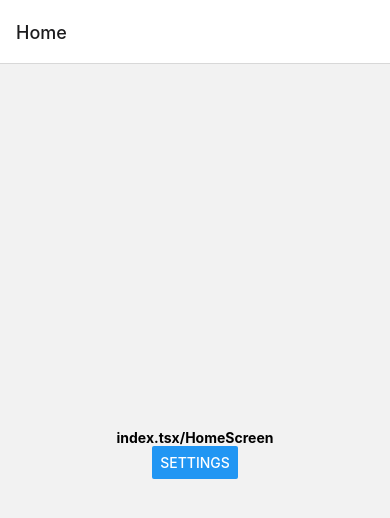
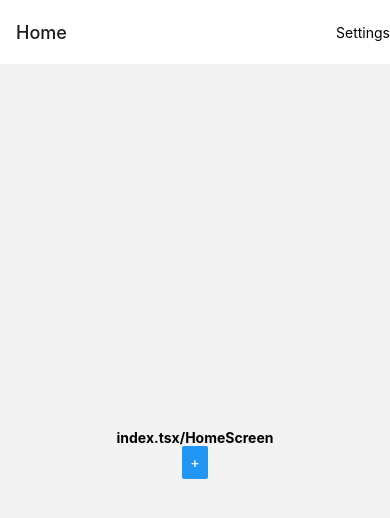
Before and after one commit to dvdgamer/pal-pals, a React Native app in the folder pal-pals/: screen /HomeScreen in a window 390 px wide. Shown: the top 518 px of the page. Built offline with nearby package versions, Linux system fonts and the light colour scheme.

Commit message:
header settings button now takes me to settings :D

```diff
--- a/pal-pals/App.tsx
+++ b/pal-pals/App.tsx
@@ -1,24 +1,40 @@
-import React from 'react';
-import HomeScreen from './app/index';
-import Settings from './app/screens/settings';
-import { StatusBar } from 'expo-status-bar';
-import { StyleSheet, Text, View } from 'react-native';
-import { NavigationContainer } from '@react-navigation/native';
-import { createStackNavigator } from '@react-navigation/stack';
+import Home from "./app/home";
+import HomeScreen from "./app/index";
+import Settings from "./app/screens/settings";
+import AddFriend from "./app/screens/addFriend";
+import ScreenHeaderBtn from "./components/ScreenHeaderBtn";
+import { StatusBar } from "expo-status-bar";
+import { StyleSheet, Text, View } from "react-native";
+import { NavigationContainer } from "@react-navigation/native";
+import { createStackNavigator } from "@react-navigation/stack";
 
 const Stack = createStackNavigator();
 
 export default function App() {
+  // const navigation = useNavigation();
   return (
     <NavigationContainer>
       <Stack.Navigator initialRouteName="Home">
-        <Stack.Screen name="Home" component={HomeScreen} />
+        <Stack.Screen
+          name="HomeScreen"
+          component={HomeScreen}
+          options={({ navigation }) => ({
+            headerShadowVisible: false,
+            headerTitle: "Home",
+            headerRight: () => (
+              <ScreenHeaderBtn
+                title="Settings"
+                onClick={() => navigation.navigate('Settings')}
+              />
+            ),
+          })}
+        />
         <Stack.Screen name="Settings" component={Settings} />
+        <Stack.Screen name="Add a friend" component={AddFriend} />
       </Stack.Navigator>
     </NavigationContainer>
   );
 }
-
 
 // const styles = StyleSheet.create({
 //   container: {
--- a/pal-pals/app/index.tsx
+++ b/pal-pals/app/index.tsx
@@ -3,14 +3,17 @@ import { StatusBar } from "expo-status-bar";
 import { useNavigation } from "@react-navigation/native";
 // import Settings from "./screens/settings";
 
-
 export default function HomeScreen() {
   const navigation = useNavigation();
   return (
     <View style={styles.container}>
-      <StatusBar style="auto"/>
+      <StatusBar style="auto" />
       <Text style={{ fontWeight: "bold" }}>index.tsx/HomeScreen</Text>
-      <Button title="Settings" onPress={() => navigation.navigate('Settings')}/>
+      <Button
+        title="+"
+        onPress={() => navigation.navigate("Add a friend")}
+        style={styles.addFriend}
+      />
     </View>
   );
 }
@@ -21,4 +24,10 @@ const styles = StyleSheet.create({
     justifyContent: "center",
     alignItems: "center",
   },
+  addFriend: {
+    backgroundColor: "green",
+    color: "white",
+    padding: 10,
+    borderRadius: 5,
+  },
 });
--- /dev/null
+++ b/pal-pals/app/screens/addFriend.tsx
@@ -0,0 +1,18 @@
+import React from 'react';
+import { View, Text, StyleSheet } from 'react-native';
+
+export default function AddFriend() {
+  return (
+    <View style={styles.container}>
+      <Text>Add a Friend!</Text>
+    </View>
+  );
+}
+
+const styles = StyleSheet.create({
+  container: {
+    flex: 1,
+    justifyContent: 'center',
+    alignItems: 'center',
+  },
+});
--- a/pal-pals/components/ScreenHeaderBtn.tsx
+++ b/pal-pals/components/ScreenHeaderBtn.tsx
@@ -1,4 +1,5 @@
-import React from 'react';
+import { TouchableOpacity, Text } from "react-native";
+import { useNavigation } from "@react-navigation/native";
 
 interface ScreenHeaderBtnProps {
   title: string;
@@ -6,10 +7,12 @@ interface ScreenHeaderBtnProps {
 }
 
 const ScreenHeaderBtn: React.FC<ScreenHeaderBtnProps> = ({ title, onClick }) => {
+    const navigation = useNavigation();
+
   return (
-    <button onClick={onClick}>
-      {title}
-    </button>
+    <TouchableOpacity onPress={onClick}>
+      <Text>{title}</Text>
+    </TouchableOpacity>
   );
 };
 
--- a/pal-pals/package.json
+++ b/pal-pals/package.json
@@ -13,6 +13,7 @@
     "@react-navigation/native-stack": "^6.9.26",
     "@react-navigation/stack": "^6.3.29",
     "axios": "^1.6.8",
+    "eas": "^0.1.0",
     "expo": "~50.0.14",
     "expo-constants": "~15.4.5",
     "expo-font": "^11.10.3",
@@ -24,13 +25,13 @@
     "react-icons": "^5.0.1",
     "react-native": "0.73.6",
     "react-native-dotenv": "^3.4.11",
+    "react-native-gesture-handler": "~2.14.0",
     "react-native-safe-area-context": "4.8.2",
     "react-native-screens": "~3.29.0",
     "react-native-tailwindcss": "^1.1.11",
     "react-native-vector-icons": "^10.0.3",
     "react-native-web": "~0.19.6",
-    "tailwindcss": "^3.3.2",
-    "react-native-gesture-handler": "~2.14.0"
+    "tailwindcss": "^3.3.2"
   },
   "devDependencies": {
     "@babel/core": "^7.20.0",
```
Also changed, not shown: pal-pals/app/home.tsx (+1 -14 lines), 1 other file (tests, documents, lock files or other folders).
